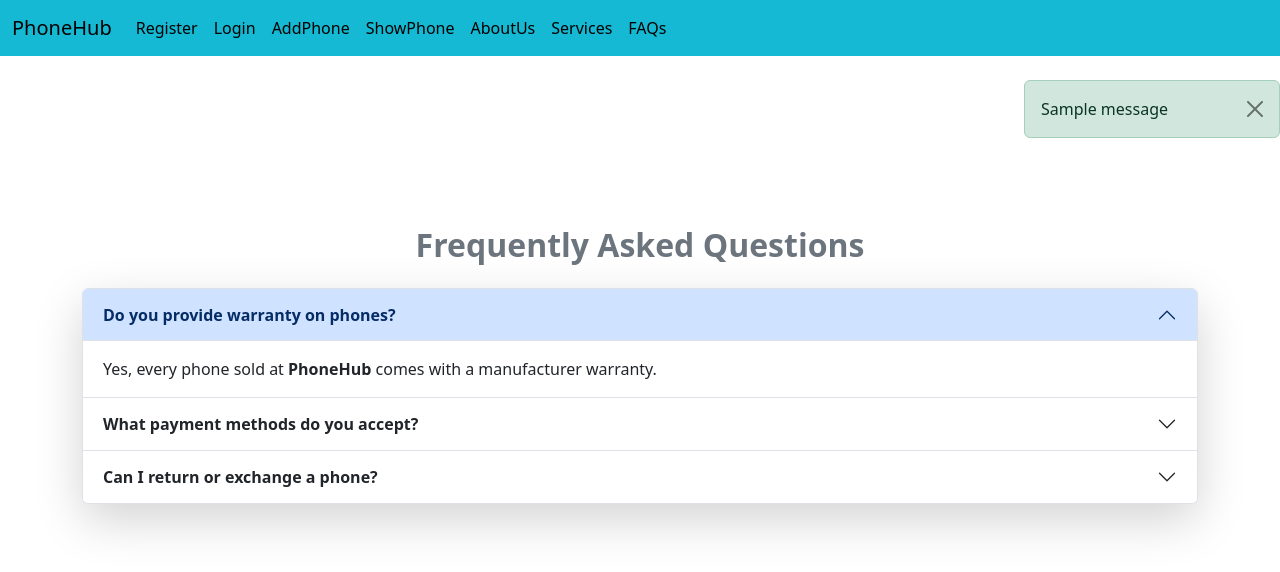
After one commit to Deepak9370/SmartKart, a Django app: page /PhoneHub/faq/ in a window 1280 px wide. The commit adds this page. Shown: the top 572 px of the page. Run offline with Django 5.2, Linux system fonts and the light colour scheme; one stand-in notice (Sample message) is shown.

Commit message:
messages display

```diff
--- a/SmartKartProject/PhoneHub/urls.py
+++ b/SmartKartProject/PhoneHub/urls.py
@@ -1,6 +1,6 @@
 from django.template.defaultfilters import first
 from django.urls import path
-from .views import first_view, addPhone, updatePhone, deletePhone, showPhone
+from .views import first_view, addPhone, updatePhone, deletePhone, showPhone, aboutView, servicesView, faqView
 
 urlpatterns=[
     path("first/",first_view),
@@ -8,4 +8,7 @@ urlpatterns=[
     path("Update/<i>/",updatePhone, name="update-phone"),
     path("Delete/<i>/",deletePhone, name="delete-phone"),
     path("show/",showPhone, name="show-phone"),
+    path("about/",aboutView, name="about"),
+    path("services/",servicesView, name="services"),
+    path("faq/",faqView, name="faq"),
 ]
--- a/SmartKartProject/PhoneHub/views.py
+++ b/SmartKartProject/PhoneHub/views.py
@@ -2,6 +2,8 @@ from django.http import HttpResponse
 from django.shortcuts import render, redirect
 from .forms import PhoneModelForm
 from .models import PhoneModel
+from django.contrib import messages
+
 # Create your views here.
 def first_view(request):
     templates="layout.html"
@@ -14,6 +16,7 @@ def addPhone(request):
         form = PhoneModelForm(request.POST)
         if form.is_valid():
             form.save()
+            messages.success(request, "Phone Added Successfully!")
             return redirect("show-phone")
             return HttpResponse("Phone Added")
     templates_name ="PhoneHub/Form.html"
@@ -27,6 +30,7 @@ def updatePhone(request,i):
         form = PhoneModelForm(request.POST,instance=phone_object)
         if form.is_valid():
             form.save()
+            messages.warning(request, "Phone Updated Successfully!")
             return redirect("show-phone")
             return HttpResponse("Phone Update")
     templates_name ="PhoneHub/Form.html"
@@ -36,6 +40,7 @@ def updatePhone(request,i):
 def deletePhone(request,i):
     Phone_object = PhoneModel.objects.get(id=i)
     Phone_object.delete()
+    messages.error(request, "Phone Deleted Successfully!")
     return redirect("show-phone")
     return HttpResponse("Phone Delete")
 
@@ -44,3 +49,20 @@ def showPhone(request):
     templates_name ="PhoneHub/show.html"
     context = {"Phone_object_qs":Phone_object_qs}
     return render(request, templates_name, context)
+
+
+
+def aboutView(request):
+    templates="PhoneHub/about.html"
+    context={}
+    return render(request, templates, context)
+
+def servicesView(request):
+    templates="PhoneHub/services.html"
+    context={}
+    return render(request, templates, context)
+
+def faqView(request):
+    templates="PhoneHub/faq.html"
+    context={}
+    return render(request, templates, context)
--- /dev/null
+++ b/SmartKartProject/templates/PhoneHub/faq.html
@@ -0,0 +1,54 @@
+{% extends "layout.html" %}
+{% block title %}
+<title>FAQs | PhoneHub</title>
+{% endblock %}
+
+{% block content %}
+<div class="container mt-5">
+    <h2 class="text-center fw-bold text-secondary">Frequently Asked Questions</h2>
+    <div class="accordion mt-4 shadow-lg rounded-3" id="faqAccordion">
+
+        <div class="accordion-item">
+            <h2 class="accordion-header">
+                <button class="accordion-button fw-bold" type="button" data-bs-toggle="collapse" data-bs-target="#faq1">
+                    Do you provide warranty on phones?
+                </button>
+            </h2>
+            <div id="faq1" class="accordion-collapse collapse show">
+                <div class="accordion-body">
+                    Yes, every phone sold at <b>PhoneHub</b> comes with a manufacturer warranty.
+                </div>
+            </div>
+        </div>
+
+        <div class="accordion-item">
+            <h2 class="accordion-header">
+                <button class="accordion-button collapsed fw-bold" type="button" data-bs-toggle="collapse" data-bs-target="#faq2">
+                    What payment methods do you accept?
+                </button>
+            </h2>
+            <div id="faq2" class="accordion-collapse collapse">
+                <div class="accordion-body">
+                    We accept UPI, Debit/Credit cards, Net Banking, and Cash on Delivery.
+                </div>
+            </div>
+        </div>
+
+        <div class="accordion-item">
+            <h2 class="accordion-header">
+                <button class="accordion-button collapsed fw-bold" type="button" data-bs-toggle="collapse" data-bs-target="#faq3">
+                    Can I return or exchange a phone?
+                </button>
+            </h2>
+            <div id="faq3" class="accordion-collapse collapse">
+                <div class="accordion-body">
+                    Yes, we offer a 7-day hassle-free return/replacement policy for eligible devices.
+                </div>
+            </div>
+        </div>
+
+    </div>
+
+
+</div>
+{% endblock %}
--- a/SmartKartProject/templates/PhoneHub/show.html
+++ b/SmartKartProject/templates/PhoneHub/show.html
@@ -32,6 +32,10 @@
             </tr>
         {% endfor %}
     </table>
-    <br><br>
+
+    <br>
+        {% for msg in massages %}
+        <p class="alert alert-danger"> {{msg}} </p>
+        {% endfor %}
     <a href="{% url 'add-phone' %}"><button class="btn btn-primary" style="margin-left:45%;">Add Phone</button></a>
 {% endblock %}
--- a/SmartKartProject/templates/layout.html
+++ b/SmartKartProject/templates/layout.html
@@ -18,18 +18,33 @@
       <div class="navbar-nav">
 
           {% if user.is_authenticated %}
-            <a class="nav-link active" href="{% url 'logout' %}">Hellow {{user.username}},Logout</a>
+            <a class="nav-link active" href="{% url 'logout' %}"> {{user.username}},Logout</a>
           {% else %}
             <a class="nav-link active" href="{% url 'register' %}">Register</a>
             <a class="nav-link active" href="{% url 'login' %}">Login</a>
+
           {% endif %}
         <a class="nav-link active" href="{% url 'add-phone' %}">AddPhone</a>
         <a class="nav-link active" href="{% url 'show-phone' %}">ShowPhone</a>
+        <a class="nav-link active" href="{% url 'about' %}">AboutUs</a>
+        <a class="nav-link active" href="{% url 'services' %}">Services</a>
+        <a class="nav-link active" href="{% url 'faq' %}">FAQs</a>
 
       </div>
     </div>
   </div>
 </nav><br>
+    {% if messages %}
+  <div style="margin-left:80%;">
+    {% for message in messages %}
+      <div class="alert {{ message.tags }} alert-dismissible fade show" role="alert">
+        {{ message }}
+        <button type="button" class="btn-close" data-bs-dismiss="alert" aria-label="Close"></button>
+      </div>
+    {% endfor %}
+  </div>
+{% endif %}
+<br>
 
     {% block content %}
        <p>First Phone</p>
```
Also changed, not shown: SmartKartProject/AuthApp/views.py (+7 -1 lines), SmartKartProject/SmartKartProject/settings.py (+11 -0 lines), SmartKartProject/templates/AuthApp/login.html (+5 -3 lines), SmartKartProject/templates/AuthApp/register.html (+5 -3 lines), SmartKartProject/templates/PhoneHub/about.html (added, +27 -0 lines), SmartKartProject/templates/PhoneHub/services.html (added, +44 -0 lines), SmartKartProject/db.sqlite3.
